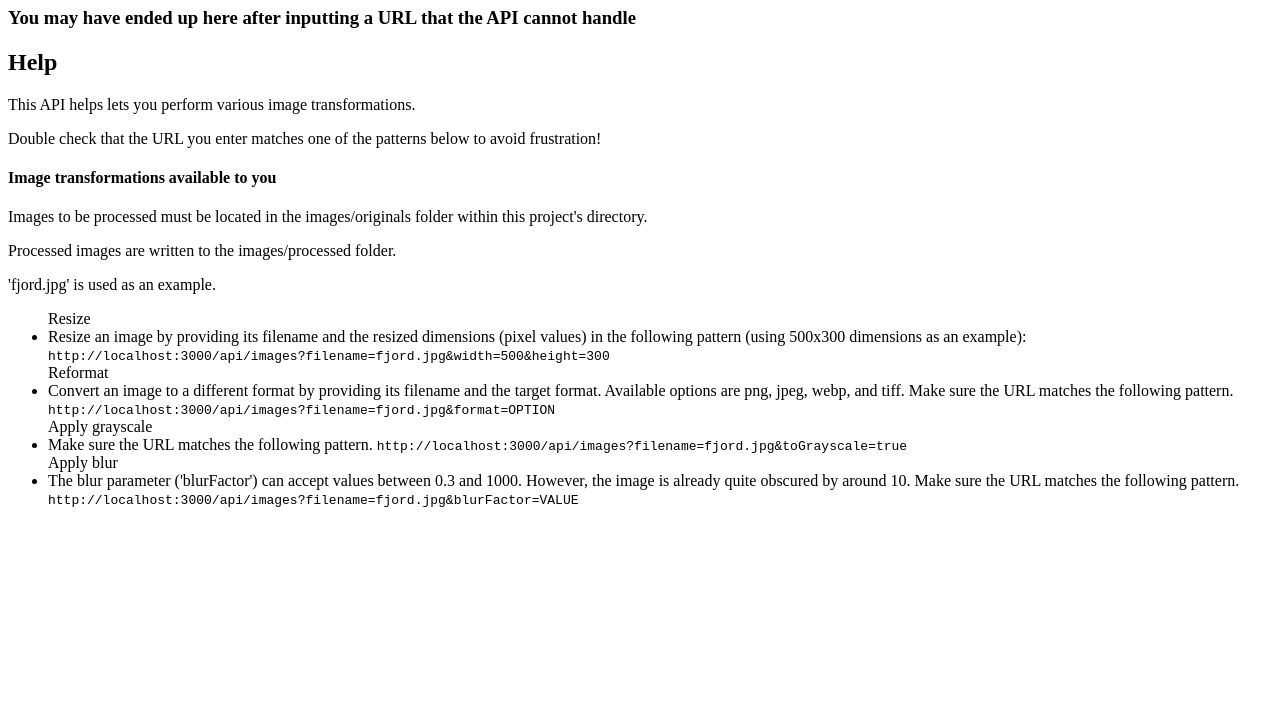
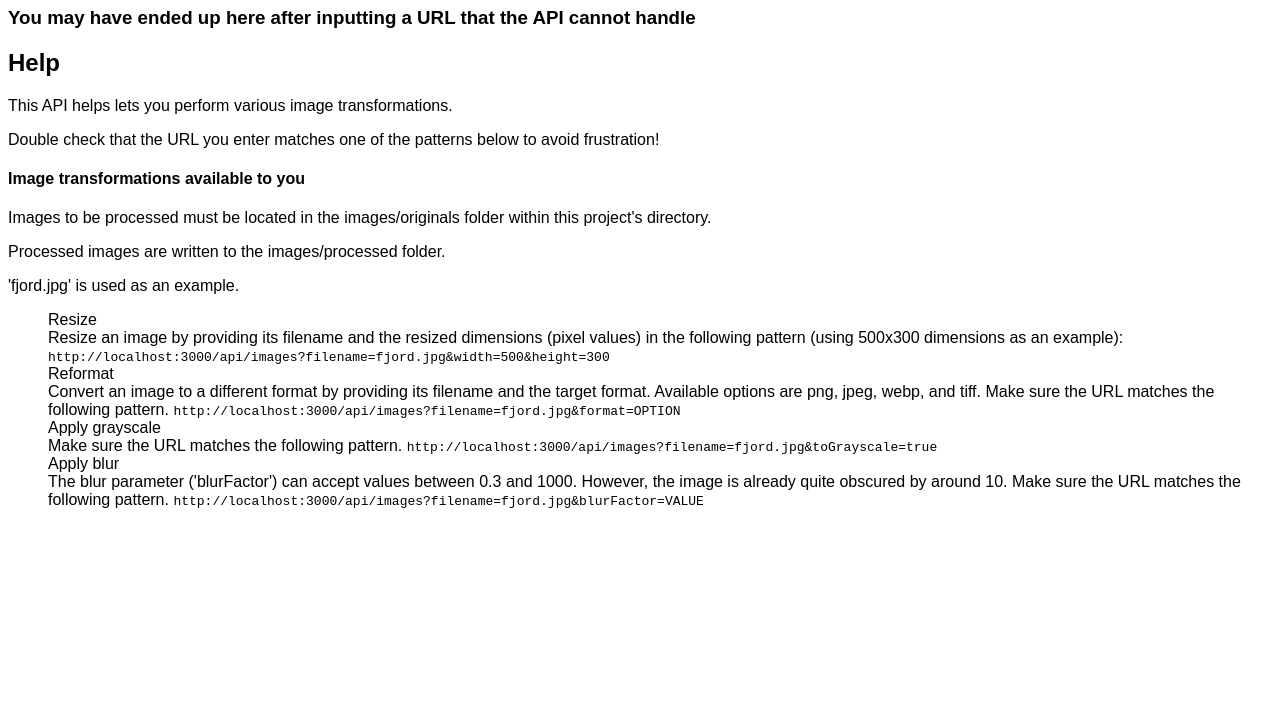
Before and after one commit to dominicva/image-processing-api, a website: page src/client/index.html in a window 1280 px wide. Shown: the part 73-800 px from the top of the page. Drawn offline with Linux system fonts and the light colour scheme.

Commit message:
Feat: serving css with help

```diff
--- a/src/client/index.html
+++ b/src/client/index.html
@@ -4,6 +4,7 @@
     <meta charset="UTF-8" />
     <meta name="viewport" content="width=device-width, initial-scale=1.0" />
     <title>Image Processing API</title>
+    <link rel="stylesheet" type="text/css" href="/styles.css" />
   </head>
   <body>
     <h1>Image Processing API</h1>
--- /dev/null
+++ b/src/client/styles.css
@@ -0,0 +1,11 @@
+* {
+  box-sizing: border-box;
+}
+
+body {
+  font-family: sans-serif;
+}
+
+ul {
+  list-style-type: none;
+}
--- a/src/server/index.ts
+++ b/src/server/index.ts
@@ -6,6 +6,7 @@ import { CLIENT } from './utils/dirPaths';
 const PORT = 3000;
 
 const app = express();
+app.use(express.static(CLIENT));
 
 app.get('/api/images', processQuery);
 
```
